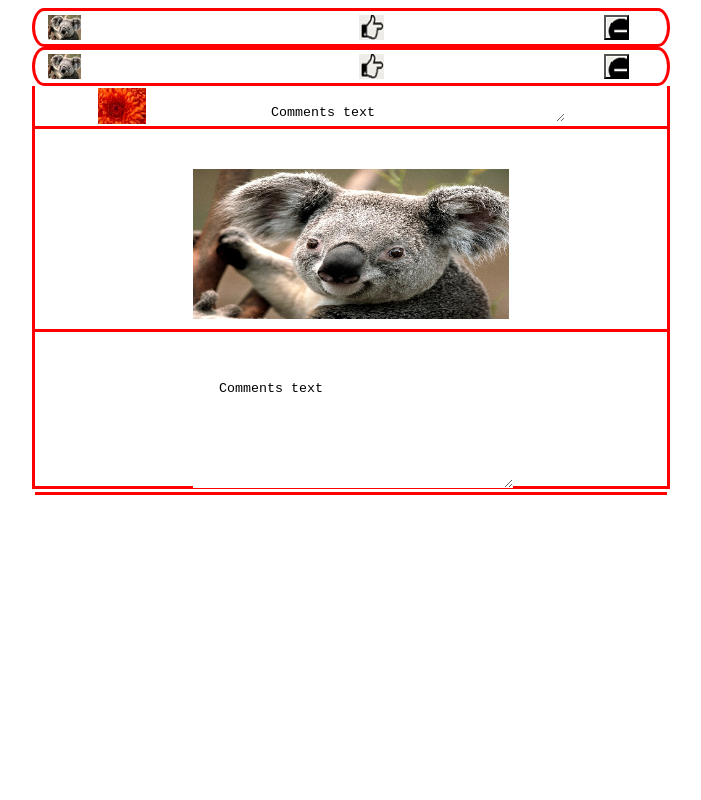
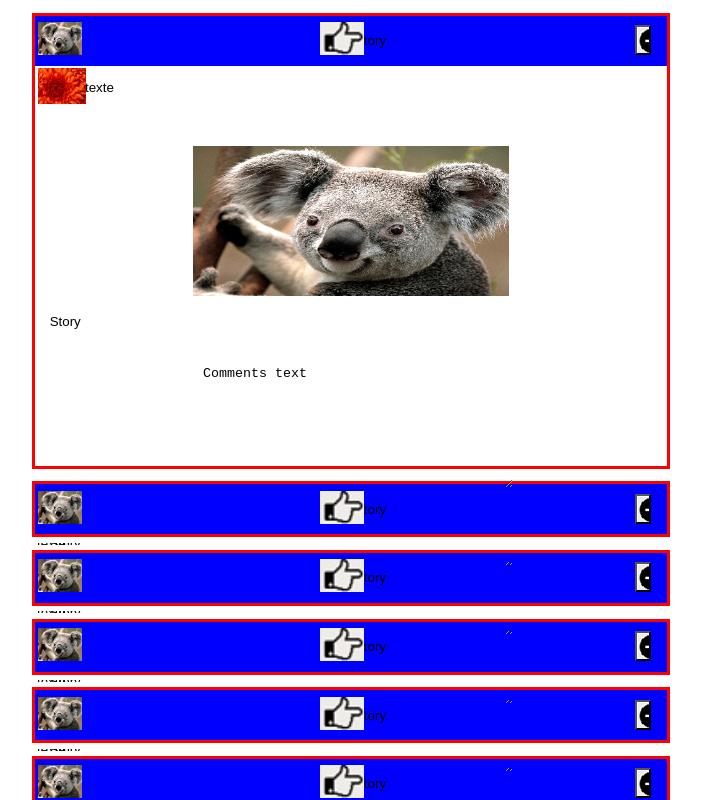
Before and after one commit to hhoussame/HackathonTheOne, a plain HTML site: page Image/src/profile.html in a window 1280 px wide. Both pictures are taken after a click on the button 908 px from the left and 27 px from the top of the page. Shown: the top 800 px of the page, without its empty margins (292-993 px from the left). Drawn offline with Linux system fonts and the light colour scheme.

Commit message:
version2 style
Change-Id: I642d3c23c74cf2857f8b50cb5d26eeb3f25c01d0

```diff
--- /dev/null
+++ b/Image/src/css/profile.css
@@ -0,0 +1,15 @@
+@CHARSET "UTF-8";
+.smallLikeImage{
+width: 50%;
+margin-left:25% ;
+height: 0px;
+border-style: solid ;
+border-color: red;
+border-bottom-style: solid;
+border-top-style:none;
+transition:width 2s;
+-moz-transition:height 2s;
+-webkit-transition:height 2s;
+
+-o-transition:height 2s;
+}
--- a/Image/src/js/profile.js
+++ b/Image/src/js/profile.js
@@ -1,21 +1,57 @@
-function creatImageLike() {
-	return "<div style=\"width: 50%;margin-left:25% ;height: 33px;color: aqua;border-style: solid;border-color: red;-moz-border-radius: 100px / 160px; -webkit-border-radius: 100px / 160px; border-radius: 100px / 160px;\">"
+function creatImageLike(i) {
+	return "<div style=\"width: 50%;margin-left:25% ;margin-top:1%;height: 50px;background-color: blue;border-style: solid;border-bottom-style:none ;border-color: red;\">"
+//	-moz-border-radius: 100px / 160px; -webkit-border-radius: 100px / 160px; border-radius: 100px / 160px;
+	+"<table border=\"0\"width=\" 100%\"; height=\"100%\">"
+	+"<tr>"
+	+"<td width = \"45%\">"
+	+"<img style=\"height:75%; position:relative  \" src=\"img/Koala1.jpg\">"
+	+"</td>"
+	+"<td width = \"5%\">"
+	+"<img style=\"height:75%;  position:relative\" src=\"img/like.jpg\">"
+	+"</td>"
+	+"<td width = \"45%\">"
+	+"<input type=\"text\" value=\"Story\" style=\"border:none;background-color:transparent; height:75%;\">"
+	+"</td>"
+	+"<td width = \"5%\">"
+	+"<button onclick= \"{expandImageLike("+i+")}\" style=\" height:30px; position:relative; background-image:url('./img/minusicone.png')\" >"
+	+"</button>"
 
-	+"<img style=\"height:75%; position:relative; top: 12% ;left: 2% \" src=\"img/Koala1.jpg\">"
+	+"</td>"
 
-	+"<img style=\"height:75%; width:4%; position:relative; top: 12% ;margin-left : 46% \" src=\"img/like.jpg\">"
-	+"<label  style=\"height:75%; position:relative; top: 12% ;left: 50% \">"
-	+"</label>"
-	+"<button onclick= \"expandImageLike()\" style=\"height:75%;width:4%; position:relative; background-image:url('./img/minusicone.png');margin-left: 90%;top: -75%\" >"
-	+"</button>"
+	+"</tr>"
+	+"</table>"
 	+"</div>";
 }
-function expandImageLike() {
-	var div2 = document.getElementById('profile-div1');
+
+function createImageLikexpanded(i){
+	return "<div id=\"profile-div"+i+"\" style=\"width: 50%;margin-left:25% ;height: 0px;border-style: solid ;border-color: red; border-bottom-style: solid;border-top-style:none;transition:width 2s;-moz-transition:height 2s; /* Firefox 4 */;-webkit-transition:height 2s; /* Safari and Chrome */;-o-transition:height 2s; /* Opera */\">"
+	+"<div style=\"height : 10%; border: medium;border-style: none;border-bottom-color: red;\" >"
+
+	+"<img  style=\"position: relative;height : 90%;left: 0.5%;top: 5%\" src=\"img/Chrysanthemum.jpg\">"
++"<input type=\"text\" value=\"texte\" style=\"border:none;background-color:transparent; position: relative;height:75%;width:50%; left: 0%;bottom: 25%\">"
+
++"</div>"
++"<div style=\"height : 50%; border: medium;border-bottom-style: none;border-bottom-color: red;\" >"
+
++"<img  style=\"position: relative;height:75%;width:50%; left: 25%;top: 20%\" src=\"img/Koala2.jpg\">"
++"</div>"
++"<div style=\"height : 40%; border: medium;border-bottom-style: none;border-bottom-color: red;\" >"
++"<input type=\"text\" value=\"Story\" style=\"border:none;background-color:transparent; position: relative;height:15%;width:50%; left: 2%;top: 2%\">"
++"<br>"
++"<textarea rows=\"5\" cols=\"50\" style=\"border:none;-moz-appearance:none;position: relative;background: transparent; overflow: auto;height:75%;width:50%; left: 25%;top: 20%\"> "
++"Comments text "
+   +"</textarea> "
++"</div>";
+}
+
+function expandImageLike(i) {
+	var div2 = document.getElementById('profile-div' + i);
 	if(div2.style.height=="0px"){
 	div2.style.height="400px";
+	// div2.style.border ="solid";
 	}else{
 		div2.style.height="0px";
+		// div2.style.border ="none";
 	}
 
 }
--- a/Image/src/profile.html
+++ b/Image/src/profile.html
@@ -4,42 +4,22 @@
 
 <meta charset="UTF-8">
 <script type="text/javascript" src="js/profile.js"></script>
-
+<link rel="stylesheet" type="text/css" href="css/profile.css" media="screen" />
 <title>Insert title here</title>
 
 </head>
 <body>
-<div id="profile-master-id">
-</div>
-
-
-<div id="profile-div1" style="width: 50%;margin-left:25% ;height: 0px;color: aqua;border-style: solid;border-color: red;border-top-style:none;transition:width 2s;-moz-transition:height 2s; /* Firefox 4 */;-webkit-transition:height 2s; /* Safari and Chrome */;-o-transition:height 2s; /* Opera */">
-<div style="height : 10%; border: medium;border-bottom-style: solid;border-bottom-color: red;" >
-<img  style="position: relative;height : 90%;left: 10%;top: 5%" src="img/Chrysanthemum.jpg">
-<textarea rows="1" cols="20" style="border:none;background-color:transparent;  position: relative;height:75%;width:50%; left: 25%;top: 0%">
-   Comments text
-</textarea>
-
-</div>
-<div style="height : 50%; border: medium;border-bottom-style: solid;border-bottom-color: red;" >
-
-<img  style="position: relative;height:75%;width:50%; left: 25%;top: 20%" src="img/Koala2.jpg">
-</div>
-<div style="height : 40%; border: medium;border-bottom-style: solid;border-bottom-color: red;" >
-
-<textarea rows="5" cols="50" style="border:none;position: relative;height:75%;width:50%; left: 25%;top: 20%">
-   Comments text
-</textarea>
-</div>
-
+<div id="profile-master-id" style ="" >
 </div>
 
 <script type="text/javascript">
 var div = document.getElementById('profile-master-id');
-var div1 = creatImageLike();
-div.innerHTML = div.innerHTML +div1 +div1 ;
+for(var i=0;i<20;i++){
+var div1 = creatImageLike(i);
+var div2 =createImageLikexpanded(i);
+div.innerHTML = div.innerHTML +div1 +div2;
+}
 </script>
 
-<!-- </div> -->
 </body>
 </html>
```
